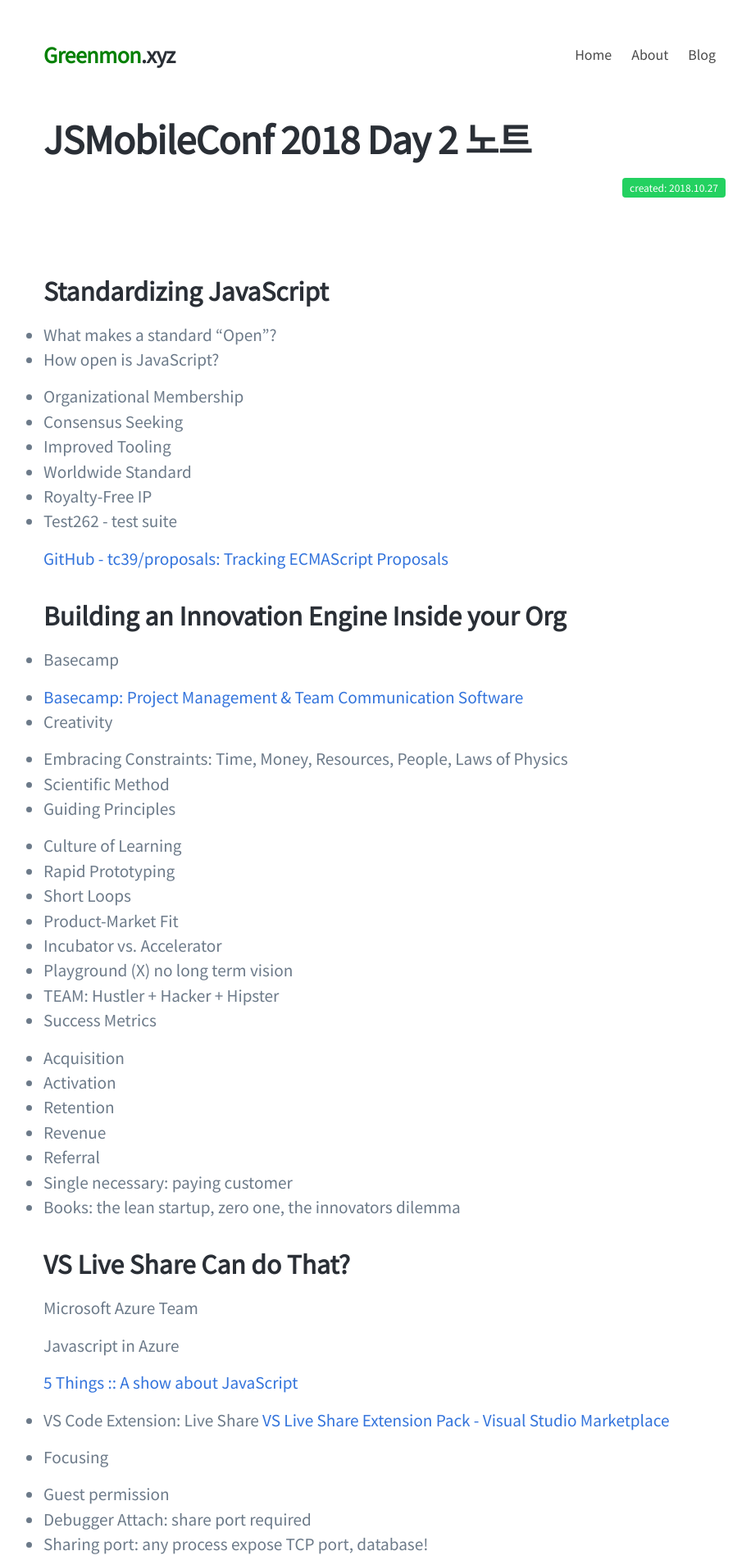
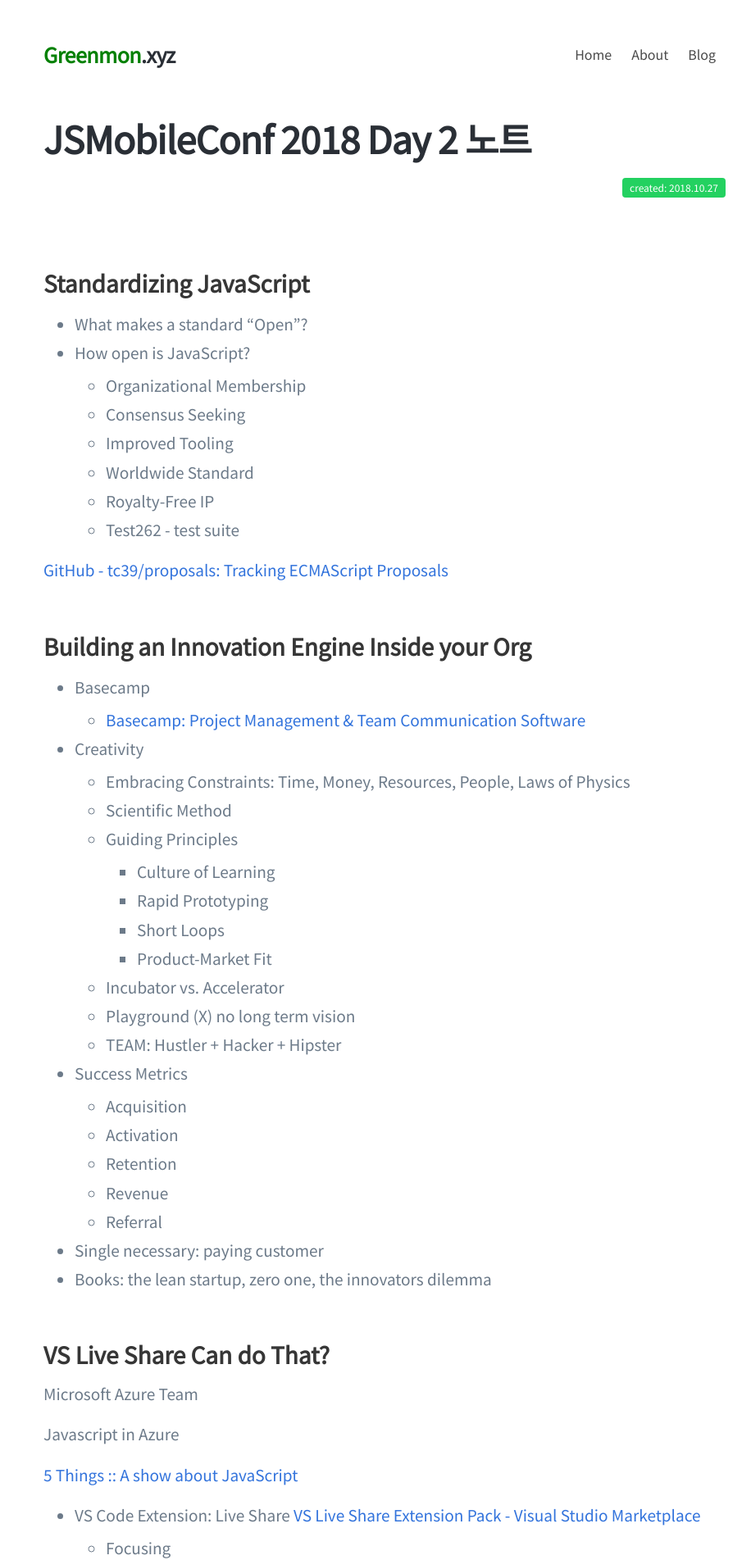
Before and after one commit to greenmonn/greenmonn.github.io, a Jekyll site: the page built from _posts/2018-10-27-jsmobileconf-day2.md, in a window 1280 px wide. Shown: the top 1903 px of the page at 82% size, without its empty margins (171-1087 px from the left). Built offline with Jekyll 4.4.1, drawn with Linux system fonts in a browser that asks for light colours; nearby versions of some CDN libraries; some web fonts are replaced; our own code applies the rules of GitHub Pages for plain Markdown files; comment, search, counter and statistics services are not loaded; some of the changed text lies outside the part shown.

Commit message:
Add content class to post content
Add content class to utilize Bulma content style.

```diff
--- a/_layouts/post.html
+++ b/_layouts/post.html
@@ -6,7 +6,7 @@
 <h1 class="post-title">{{ page.title }}</h1>
 <p class="post-date"><span class="tag is-success">created: {{ page.date | date: "%Y.%m.%d" }}</span></p>
 
-<div class="post-content">
+<div class="post-content content">
         {{ content }}
 </div>
 
--- a/_sass/post.scss
+++ b/_sass/post.scss
@@ -27,27 +27,23 @@
     }
 
     pre {
-        margin: 3% 0;
+        code {
+            font-size: 1em;
 
-        code {
-            font-size: 12px;
+            background: transparent;
         }
 
         @media only screen and (min-width: 768px) {
             code {
-                font-size: 14px;
+                font-size: 1.1em;
             }
         }
 
         @media only screen and (min-width: 1220px) {
             code {
-                font-size: 16px;
+                font-size: 1.2em;
             }
         }
-    }
-
-    ul {
-        list-style: disc;
     }
 }
 
```
Also changed, not shown: _posts/2018-10-27-jsmobileconf-day2.md (+1 -1 lines).
